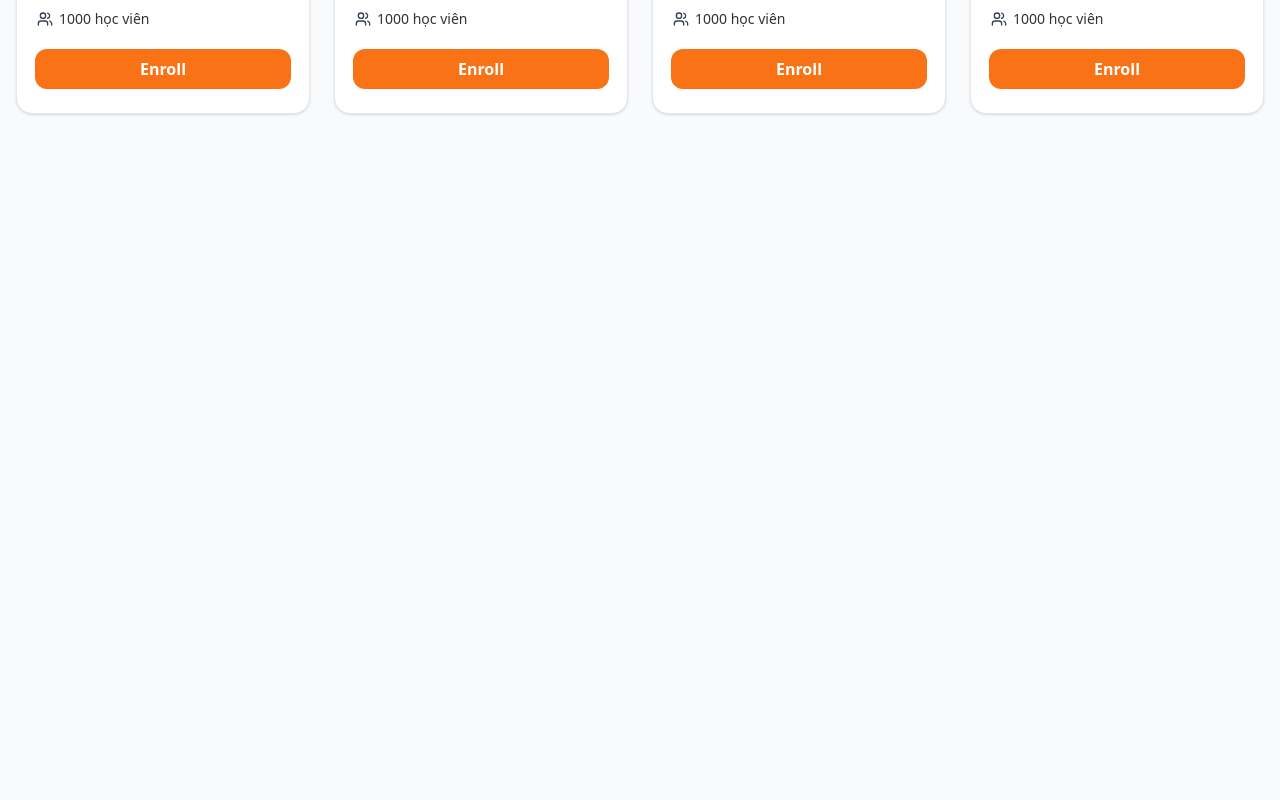
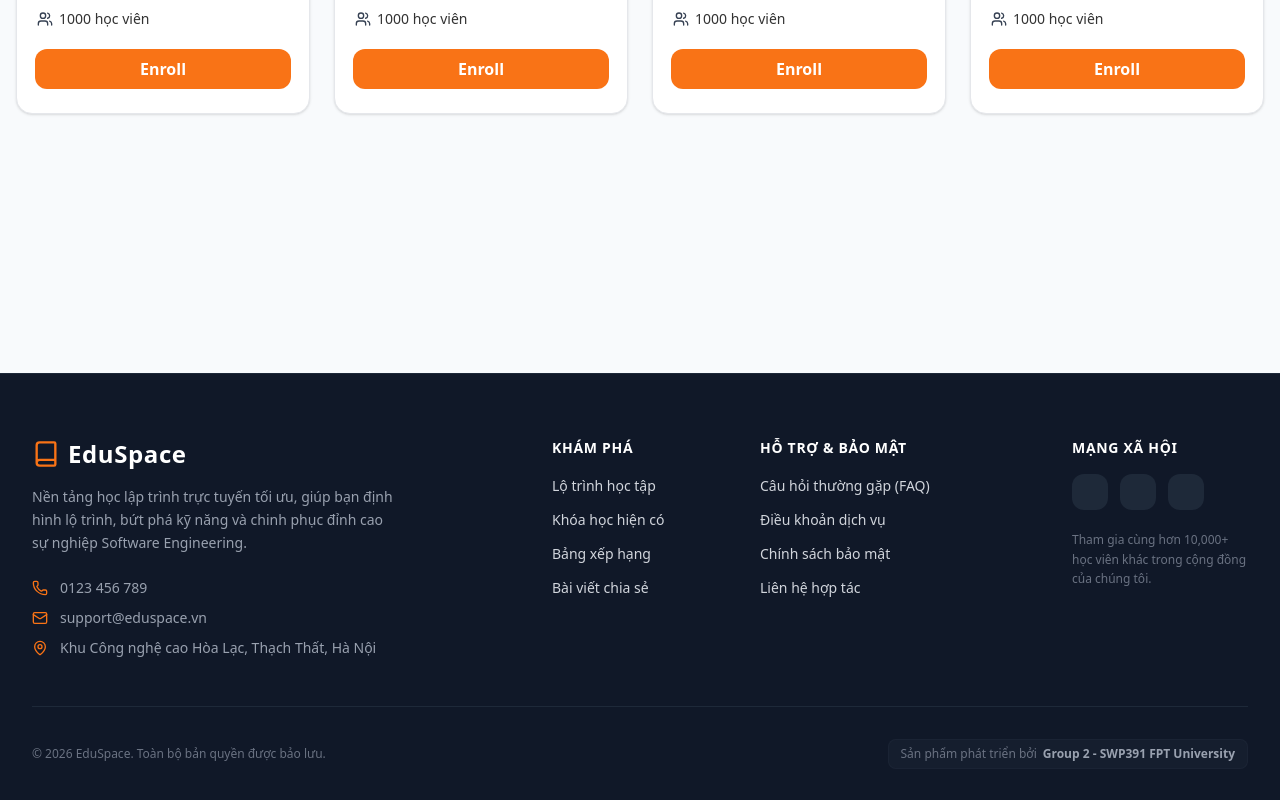
Before and after one commit to minhcamon/SWP391-Group2-EduSpace, a React (Vite) app in the folder frontend/: page / in a window 1280 px wide. Shown: the part 508-1308 px from the top of the page. Before the commit the page ends 800 px from the top, so only its background shows below. Built offline with nearby package versions, Linux system fonts and the light colour scheme.

Commit message:
feat(fe): create essential components

```diff
--- a/frontend/src/App.jsx
+++ b/frontend/src/App.jsx
@@ -7,6 +7,10 @@ import ProtectedRoute from "@/routes/ProtectedRoute";
 import { Toaster } from "sonner";
 import AdminHomePage from "@/pages/admin/AdminHomePage";
 import CreatorHomePage from "@/pages/creator/CreatorHomePage";
+import UserProfile from "@/pages/UserProfile";
+import RoadmapsPage from "@/pages/roadmap/RoadmapsPage";
+import CoursesPage from "@/pages/course/CoursesPage";
+import Leaderboard from "@/pages/Leaderboard";
 
 function App() {
     return (
@@ -18,6 +22,13 @@ function App() {
                     <Route path="/" element={<HomePage />}></Route>
                     <Route path="/signup" element={<RegisterForm />}></Route>
                     <Route path="/login" element={<LoginForm />}></Route>
+                    <Route path="/profile" element={<UserProfile />}></Route>
+                    <Route path="/roadmaps" element={<RoadmapsPage />}></Route>
+                    <Route path="/courses" element={<CoursesPage />}></Route>
+                    <Route
+                        path="/leaderboard"
+                        element={<Leaderboard />}
+                    ></Route>
 
                     {/* admin route */}
                     <Route path="/admin" element={<AdminHomePage />}></Route>
@@ -27,6 +38,9 @@ function App() {
                         path="/creator"
                         element={<CreatorHomePage />}
                     ></Route>
+
+                    {/* Protected Route */}
+                    <Route element={<ProtectedRoute />}></Route>
                 </Routes>
             </BrowserRouter>
         </AuthProvider>
--- /dev/null
+++ b/frontend/src/components/layouts/Footer.jsx
@@ -0,0 +1,126 @@
+import React from "react";
+import { Link } from "react-router";
+import { Book, Mail, Phone, MapPin } from "lucide-react";
+
+const Footer = () => {
+    return (
+        <footer className="bg-gray-900 text-gray-300 pt-16 pb-8 border-t border-gray-800">
+            <div className="max-w-7xl mx-auto px-4 sm:px-6 lg:px-8">
+
+                {/* KHU VỰC 1: CÁC CỘT NỘI DUNG CHÍNH */}
+                <div className="grid grid-cols-1 md:grid-cols-2 lg:grid-cols-12 gap-8 pb-12 border-b border-gray-800">
+
+                    {/* Cột 1: Thông tin thương hiệu EduSpace (Chiếm 4/12 cột) */}
+                    <div className="lg:col-span-4 space-y-4">
+                        <Link to="/" className="flex items-center space-x-2">
+                            <Book className="text-secondary" size={28} />
+                            <span className="font-bold text-2xl text-white tracking-wide">EduSpace</span>
+                        </Link>
+                        <p className="text-sm text-gray-400 leading-relaxed pr-4">
+                            Nền tảng học lập trình trực tuyến tối ưu, giúp bạn định hình lộ trình,
+                            bứt phá kỹ năng và chinh phục đỉnh cao sự nghiệp Software Engineering.
+                        </p>
+                        <div className="space-y-2.5 pt-2 text-sm">
+                            <div className="flex items-center space-x-3 text-gray-400">
+                                <Phone size={16} className="text-secondary shrink-0" />
+                                <span>0123 456 789</span>
+                            </div>
+                            <div className="flex items-center space-x-3 text-gray-400">
+                                <Mail size={16} className="text-secondary shrink-0" />
+                                <span>support@eduspace.vn</span>
+                            </div>
+                            <div className="flex items-center space-x-3 text-gray-400">
+                                <MapPin size={16} className="text-secondary shrink-0" />
+                                <span>Khu Công nghệ cao Hòa Lạc, Thạch Thất, Hà Nội</span>
+                            </div>
+                        </div>
+                    </div>
+
+                    {/* Cột 2: Khám phá / Lộ trình học tập (Chiếm 2/12 cột) */}
+                    <div className="lg:col-span-2 lg:col-start-6 space-y-4">
+                        <h3 className="text-sm font-bold text-white uppercase tracking-wider">Khám phá</h3>
+                        <ul className="space-y-2.5 text-sm">
+                            <li>
+                                <Link to="/roadmaps" className="hover:text-secondary transition-colors duration-200 block py-0.5">Lộ trình học tập</Link>
+                            </li>
+                            <li>
+                                <Link to="/courses" className="hover:text-secondary transition-colors duration-200 block py-0.5">Khóa học hiện có</Link>
+                            </li>
+                            <li>
+                                <Link to="/leaderboard" className="hover:text-secondary transition-colors duration-200 block py-0.5">Bảng xếp hạng</Link>
+                            </li>
+                            <li>
+                                <Link to="/blogs" className="hover:text-secondary transition-colors duration-200 block py-0.5">Bài viết chia sẻ</Link>
+                            </li>
+                        </ul>
+                    </div>
+
+                    {/* Cột 3: Hỗ trợ & Điều khoản (Chiếm 3/12 cột) */}
+                    <div className="lg:col-span-3 space-y-4">
+                        <h3 className="text-sm font-bold text-white uppercase tracking-wider">Hỗ trợ & Bảo mật</h3>
+                        <ul className="space-y-2.5 text-sm">
+                            <li>
+                                <Link to="/faq" className="hover:text-secondary transition-colors duration-200 block py-0.5">Câu hỏi thường gặp (FAQ)</Link>
+                            </li>
+                            <li>
+                                <Link to="/terms" className="hover:text-secondary transition-colors duration-200 block py-0.5">Điều khoản dịch vụ</Link>
+                            </li>
+                            <li>
+                                <Link to="/privacy" className="hover:text-secondary transition-colors duration-200 block py-0.5">Chính sách bảo mật</Link>
+                            </li>
+                            <li>
+                                <Link to="/contact" className="hover:text-secondary transition-colors duration-200 block py-0.5">Liên hệ hợp tác</Link>
+                            </li>
+                        </ul>
+                    </div>
+
+                    {/* Cột 4: Mạng xã hội / Cộng đồng (Chiếm 2/12 cột) */}
+                    <div className="lg:col-span-2 space-y-4">
+                        <h3 className="text-sm font-bold text-white uppercase tracking-wider">Mạng xã hội</h3>
+                        <div className="flex space-x-3">
+                            <a
+                                href="https://facebook.com"
+                                target="_blank"
+                                rel="noreferrer"
+                                className="w-9 h-9 rounded-xl bg-gray-800 flex items-center justify-center hover:bg-secondary hover:text-white text-gray-400 transition-all duration-200"
+                            >
+                            </a>
+                            <a
+                                href="https://youtube.com"
+                                target="_blank"
+                                rel="noreferrer"
+                                className="w-9 h-9 rounded-xl bg-gray-800 flex items-center justify-center hover:bg-secondary hover:text-white text-gray-400 transition-all duration-200"
+                            >
+                            </a>
+                            <a
+                                href="https://github.com"
+                                target="_blank"
+                                rel="noreferrer"
+                                className="w-9 h-9 rounded-xl bg-gray-800 flex items-center justify-center hover:bg-secondary hover:text-white text-gray-400 transition-all duration-200"
+                            >
+                            </a>
+                        </div>
+                        <p className="text-xs text-gray-500 leading-relaxed pt-1">
+                            Tham gia cùng hơn 10,000+ học viên khác trong cộng đồng của chúng tôi.
+                        </p>
+                    </div>
+
+                </div>
+
+                {/* KHU VỰC 2: THÔNG TIN BẢN QUYỀN VÀ PHÁP LÝ */}
+                <div className="pt-8 flex flex-col sm:flex-row items-center justify-between gap-4 text-xs text-gray-500">
+                    <div>
+                        <p>© {new Date().getFullYear()} EduSpace. Toàn bộ bản quyền được bảo lưu.</p>
+                    </div>
+                    <div className="flex items-center space-x-1.5 bg-gray-800/40 px-3 py-1.5 rounded-lg border border-gray-800/60">
+                        <span>Sản phẩm phát triển bởi</span>
+                        <span className="font-semibold text-gray-400">Group 2 - SWP391 FPT University</span>
+                    </div>
+                </div>
+
+            </div>
+        </footer>
+    );
+};
+
+export default Footer;
--- a/frontend/src/components/layouts/Header.jsx
+++ b/frontend/src/components/layouts/Header.jsx
@@ -4,7 +4,7 @@ import { useState } from "react";
 import { Link } from "react-router";
 import DropDown from "../common/DropDown";
 const Header = () => {
-    const { user, logout } = useAuth();
+    const { user } = useAuth();
 
     const [showDropDown, setShowDropDown] = useState(false);
     return (
--- a/frontend/src/pages/HomePage.jsx
+++ b/frontend/src/pages/HomePage.jsx
@@ -1,14 +1,18 @@
 import CourseContainer from "@/components/features/course/CourseContainer";
 import Header from "@/components/layouts/Header";
 import RoadmapContainer from "@/components/features/roadmap/RoadmapContainer";
+import Footer from "@/components/layouts/Footer";
 
 const HomePage = () => {
     return (
         <>
             <div>
                 <Header />
-                <RoadmapContainer />
-                <CourseContainer />
+                <div className="min-h-screen">
+                    <RoadmapContainer />
+                    <CourseContainer />
+                </div>
+                <Footer />
             </div>
         </>
     );
--- /dev/null
+++ b/frontend/src/pages/Leaderboard.jsx
@@ -0,0 +1,13 @@
+import Header from "@/components/layouts/Header";
+import React from "react";
+
+const Leaderboard = () => {
+    return (
+        <div>
+            <Header />
+            Leaderboard
+        </div>
+    );
+};
+
+export default Leaderboard;
--- /dev/null
+++ b/frontend/src/pages/UserProfile.jsx
@@ -0,0 +1,13 @@
+import Header from "@/components/layouts/Header";
+import React from "react";
+
+const UserProfile = () => {
+    return (
+        <div>
+            <Header />
+            User Profile
+        </div>
+    );
+};
+
+export default UserProfile;
--- /dev/null
+++ b/frontend/src/pages/course/CoursesPage.jsx
@@ -0,0 +1,13 @@
+import Header from "@/components/layouts/Header";
+import React from "react";
+
+const CoursesPage = () => {
+    return (
+        <div>
+            <Header />
+            CoursesPage
+        </div>
+    );
+};
+
+export default CoursesPage;
--- /dev/null
+++ b/frontend/src/pages/roadmap/RoadmapsPage.jsx
@@ -0,0 +1,13 @@
+import Header from "@/components/layouts/Header";
+import React from "react";
+
+const RoadmapsPage = () => {
+    return (
+        <div>
+            <Header />
+            RoadmapsPage
+        </div>
+    );
+};
+
+export default RoadmapsPage;
```
